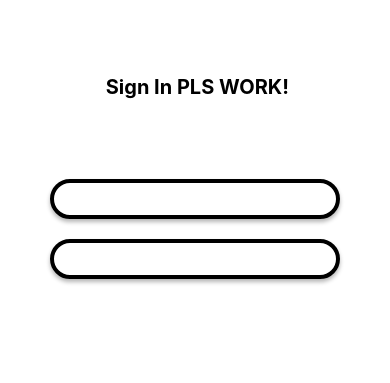
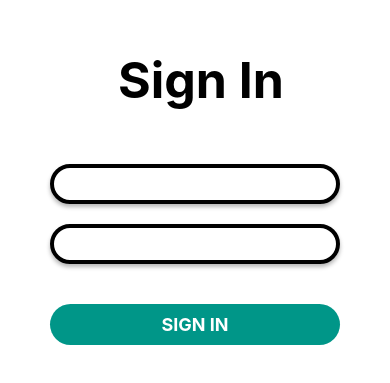
Before and after one commit to Rookxc/shoplist, a React Native app: screen / in a window 390 px wide. Shown: the part 225-608 px from the top of the page. Built offline with nearby package versions, Linux system fonts and the light colour scheme.

Commit message:
Added button to App.js

```diff
--- a/App.js
+++ b/App.js
@@ -1,8 +1,8 @@
 import { StatusBar } from 'expo-status-bar';
 import React from 'react';
-import { StyleSheet, Text, View, TextInput } from 'react-native';
+import { StyleSheet, Text, View, TextInput, Button, TouchableOpacity } from 'react-native';
 
-export default function UselessTextInput() {
+export default function Login() {
 
   //const [value, onChangeText] = React.useState('Text 1');
   //const [value2, onChangeText2] = React.useState('Text 2');
@@ -11,21 +11,27 @@ export default function UselessTextInput() {
     <React.Fragment>
 
       <View style={styles.container}>
-        <Text style={styles.SignIn}> Sign In PLS WORK!</Text>
+        <Text style={styles.SignIn}> Sign In</Text>
         <StatusBar style="auto" />
       </View>
 
       <TextInput style={styles.txtEmail}
-         //INSERT YOUR CODE FOR TEXTBOX HERE
-          //onChangeText={text => onChangeText(text)}
-         //value={value}
+      //INSERT YOUR CODE FOR TEXTBOX HERE
+      //onChangeText={text => onChangeText(text)}
+      //value={value}
       />
 
       <TextInput secureTextEntry={true} style={styles.txtPassword}
-         //INSERT YOUR CODE FOR TEXTBOX HERE
-         //onChangeText2={text => onChangeText(text)}
-         //value2={value2}
+      //INSERT YOUR CODE FOR TEXTBOX HERE
+      //onChangeText={text => onChangeText(text)}
+      //value={value}
       />
+
+      <TouchableOpacity style={styles.btnContainer}>
+        <Text style={styles.btnText}>Sign in</Text>
+      </TouchableOpacity>
+
+
     </React.Fragment>
 
   );
@@ -34,7 +40,7 @@ export default function UselessTextInput() {
 const styles = StyleSheet.create({
   container: {
     //flex: 1,
-    marginTop: 300,
+    marginTop: 275,
     marginLeft: 50,
     marginRight: 50,
 
@@ -45,17 +51,17 @@ const styles = StyleSheet.create({
     justifyContent: 'center',
   },
 
-  SignIn:{
-    fontSize: 20,
+  SignIn: {
+    fontSize: 50,
     fontWeight: "bold"
   },
 
-  txtEmail:{
+  txtEmail: {
     //Text align:
     paddingLeft: 20,
 
     //Textbox align:
-    marginTop: 80,
+    marginTop: 54,
     marginLeft: 50,
     marginRight: 50,
     height: 40,
@@ -71,7 +77,7 @@ const styles = StyleSheet.create({
     elevation: 7,
   },
 
-  txtPassword:{
+  txtPassword: {
     //Text align:
     paddingLeft: 20,
 
@@ -91,4 +97,23 @@ const styles = StyleSheet.create({
     shadowRadius: 4.65,
     elevation: 7,
   },
+
+  btnContainer: {
+    marginTop: 40,
+    marginLeft: 50,
+    marginRight: 50,
+
+    elevation: 8,
+    backgroundColor: "#009688",
+    borderRadius: 25,
+    paddingVertical: 10,
+    paddingHorizontal: 12
+  },
+  btnText: {
+    fontSize: 18,
+    color: "#fff",
+    fontWeight: "bold",
+    alignSelf: "center",
+    textTransform: "uppercase"
+  }
 });
```
